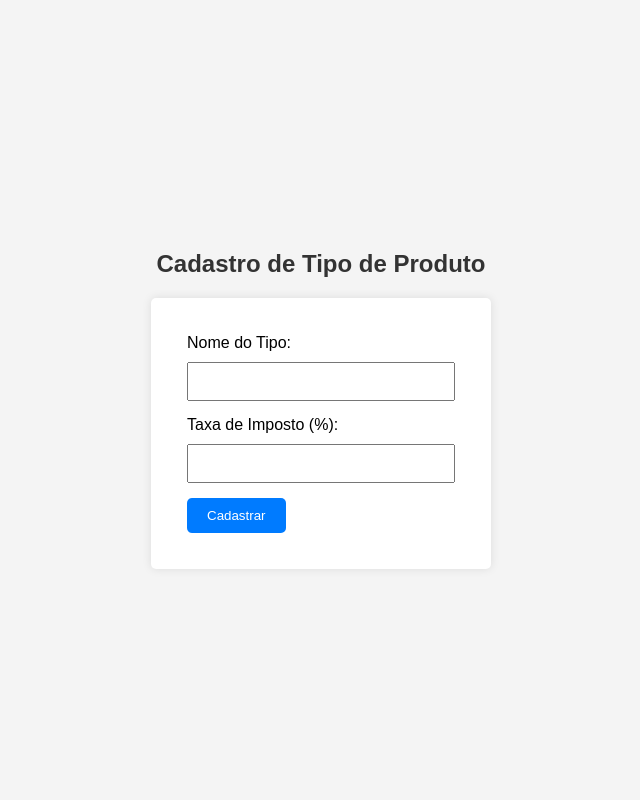
After one commit to AlefMach/virtual_shopping, a PHP site: page /views/product_type/create.php in a window 1280 px wide. The commit adds this page. Shown: the whole page, without its empty margins (319-959 px from the left). Run offline with PHP 8.4, Linux system fonts and the light colour scheme.

Commit message:
page create product type created

```diff
--- /dev/null
+++ b/src/assets/css/product_type/product_type.css
@@ -0,0 +1,59 @@
+body {
+    font-family: Arial, sans-serif;
+    background-color: #f4f4f4;
+    margin: 0;
+    padding: 0;
+    display: flex;
+    align-items: center;
+    justify-content: center;
+    height: 100vh;
+}
+
+h2 {
+    color: #333;
+    text-align: center;
+    margin-bottom: 20px;
+}
+
+form {
+    background-color: #fff;
+    padding: 20px;
+    border-radius: 5px;
+    box-shadow: 0 0 10px rgba(0, 0, 0, 0.1);
+    width: 300px;
+}
+
+label {
+    display: block;
+    margin-bottom: 10px;
+}
+
+input {
+    width: 100%;
+    padding: 10px;
+    margin-bottom: 15px;
+    box-sizing: border-box;
+}
+
+button {
+    background-color: #007BFF;
+    color: #fff;
+    padding: 10px 20px;
+    border: none;
+    border-radius: 5px;
+    cursor: pointer;
+}
+
+button:hover {
+    background-color: #0056b3;
+}
+
+.box_product_type {
+    display: block;
+    padding: 1rem;
+}
+
+.box_product_type_form {
+    display: block;
+    padding: 1rem;
+}
--- /dev/null
+++ b/src/assets/js/productType/productType.js
@@ -0,0 +1,6 @@
+const urlParams = new URLSearchParams(window.location.search);
+const successParam = urlParams.get('success');
+
+if (successParam === 'true') {
+    alert('Tipo de produto cadastrado com sucesso!');
+}
--- a/src/routes.php
+++ b/src/routes.php
@@ -5,7 +5,12 @@ include './config/route.php';
 $router = new Router();
 
 $router->addRoute('', 'HomeController', 'index');
+
 $router->addRoute('products', 'ProductController', 'index');
 $router->addRoute('product/create', 'ProductController', 'create');
 $router->addRoute('product/save', 'ProductController', 'save');
+
 $router->addRoute('sales', 'SaleController', 'index');
+
+$router->addRoute('product-type/create', 'ProductTypeController', 'create');
+$router->addRoute('product-type/save', 'ProductTypeController', 'save');
--- a/src/views/home.php
+++ b/src/views/home.php
@@ -17,6 +17,7 @@
         <ul>
             <li><a href="/products">Lista de Produtos</a></li>
             <li><a href="/product/create">Criação de Produtos</a></li>
+            <li><a href="/product-type/create">Cadastrar tipo de produto</a></li>
             <li><a href="/cart">Carrinho</a></li>
         </ul>
     </div>
--- /dev/null
+++ b/src/views/product_type/create.php
@@ -0,0 +1,28 @@
+<!DOCTYPE html>
+<html lang="en">
+<head>
+    <meta charset="UTF-8">
+    <meta name="viewport" content="width=device-width, initial-scale=1.0">
+    <title>Cadastro de Tipo de Produto</title>
+    <link rel="stylesheet" type="text/css" href="../../assets/css/product_type/product_type.css">
+</head>
+<body>
+    <div class="box_product_type">
+        <h2>Cadastro de Tipo de Produto</h2>
+
+        <form action="/product-type/save" method="post">
+            <div class="box_product_type_form">
+                <label for="name">Nome do Tipo:</label>
+                <input type="text" id="name" name="name" required>
+
+                <label for="tax_rate">Taxa de Imposto (%):</label>
+                <input type="number" id="tax_rate" name="tax_rate" min="0" step="0.01" required>
+
+                <button type="submit">Cadastrar</button>
+            </div>
+        </form>
+    </div>
+
+    <script src='../../assets/js/productType/productType.js'></script>
+</body>
+</html>
```
Also changed, not shown: sql/init.sql (+8 -1 lines), src/controller/ProductTypeController.php (+43 -0 lines).
